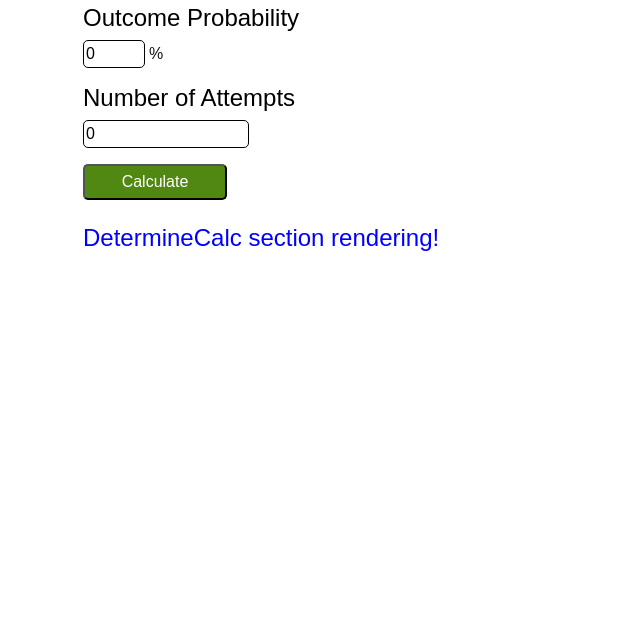
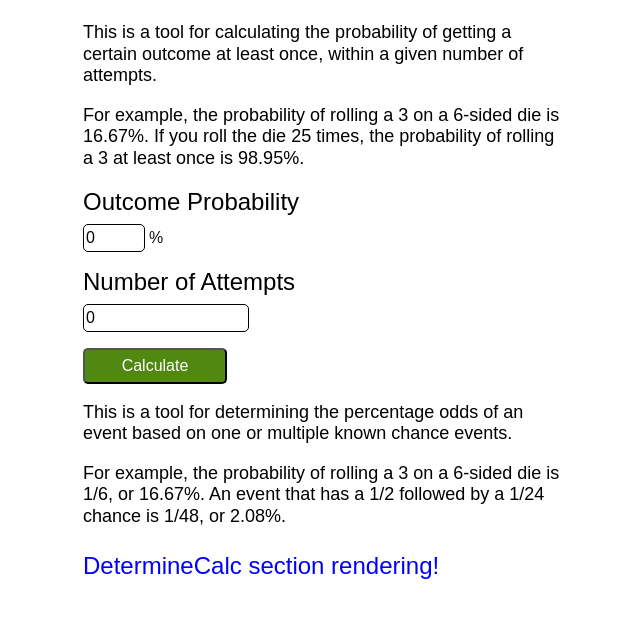
Before and after one commit to PeterBreen/probabilitycalc, a React (Create React App) app: page / in a window 1280 px wide. Shown: the top 618 px of the page, without its empty margins (317-957 px from the left). Built offline with nearby package versions, Linux system fonts and the light colour scheme.

Commit message:
Intro component reused to render both section intros based on props.section

```diff
--- a/src/Intro.js
+++ b/src/Intro.js
@@ -1,31 +1,23 @@
 import React, { Component } from 'react';
 import './Intro.css';
 
-/* define intro text sections */
-function ProbabilityIntro() {
-  return <div className="App-intro"><p>This is a tool for calculating the probability of getting a certain outcome at least once, within a given number of attempts.</p><p>For example, the probability of rolling a 3 on a 6-sided die is 16.67%. If you roll the die 25 times, the probability of rolling a 3 at least once is 98.95%.</p></div>;
-}
+class IntroText extends Component {
 
- function DetermineIntro() {
-  return <div className="App-intro"><p>This is a tool for determining the overall probability of an event based on one or multiple random chance events.</p><p>For example, the probability of rolling a 3 on a 6-sided die is 1/6, or 16.67%. An event that has a 1/2 followed by a 1/24 chance is 1/48, or 2.08%.</p></div>;
-}
-/*selector function to pick which text section to render based on props */
-function IntroSelect(props) {
-    const sect = props.section;
-    if (sect === 'determine') {
-      return <DetermineIntro />;
-    } else if (sect === 'probability') {
-    return <ProbabilityIntro />;
+  render() {
+    const sectionName = this.props.section;
+
+    let sectionText = null;
+    if (sectionName === 'determine') {
+      sectionText = <div className="App-intro"><p>This is a tool for determining the percentage odds of an event based on one or multiple known chance events.</p><p>For example, the probability of rolling a 3 on a 6-sided die is 1/6, or 16.67%. An event that has a 1/2 followed by a 1/24 chance is 1/48, or 2.08%.</p></div>;
+    } else if (sectionName === 'probability') {
+      sectionText = <div className="App-intro"><p>This is a tool for calculating the probability of getting a certain outcome at least once, within a given number of attempts.</p><p>For example, the probability of rolling a 3 on a 6-sided die is 16.67%. If you roll the die 25 times, the probability of rolling a 3 at least once is 98.95%.</p></div>;
     } else {
-      return <p>Error in section selection</p>;
-    }
-  };
+      sectionText = <p>Error in section selection.</p>
+    };
 
-class IntroText extends Component {
-  render() {
     return (
       <div>
-        {IntroSelect}
+        {sectionText}
       </div>
     )};
   };
```
